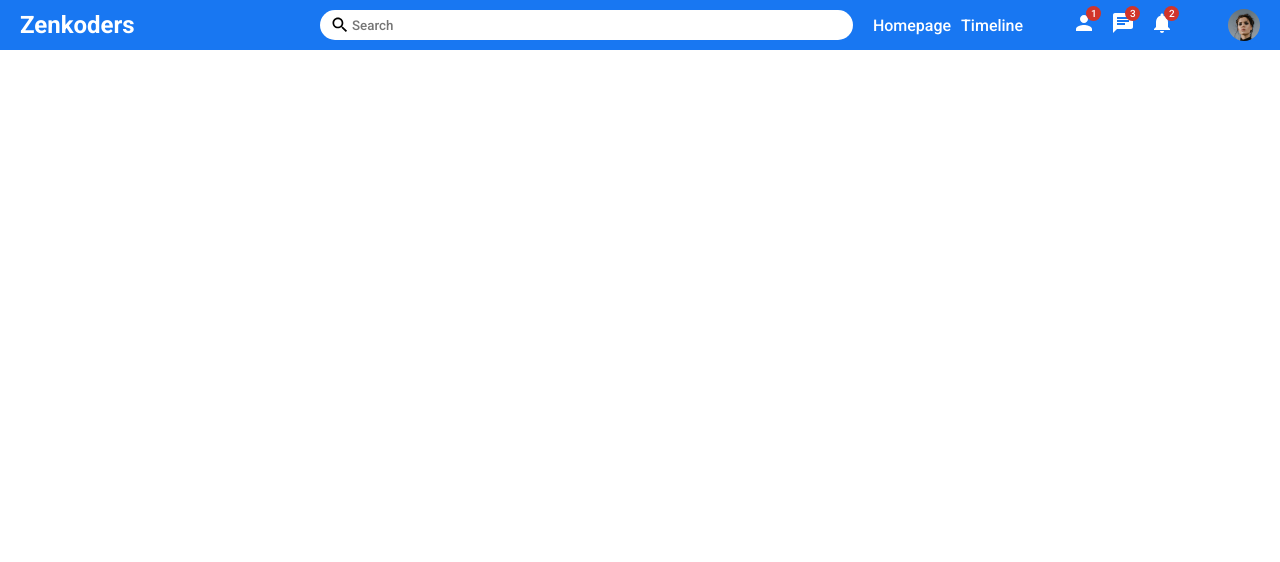
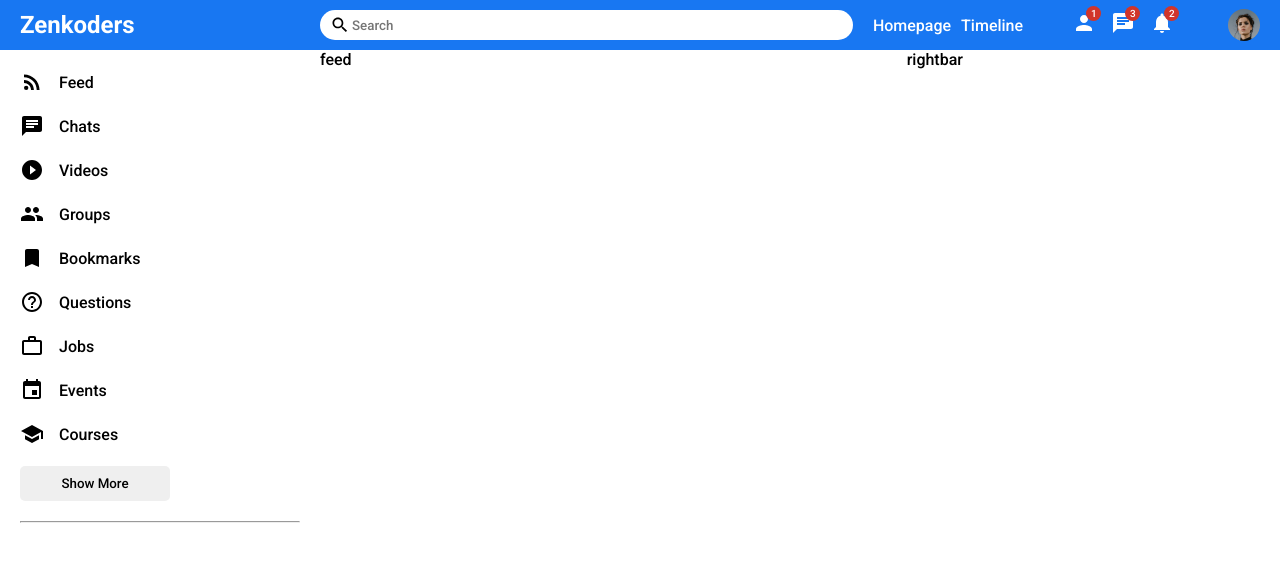
Before and after one commit to meh-alam/react-facebook-clone, a React (Create React App) app: page / in a window 1280 px wide. Shown: the top 562 px of the page. Built offline with nearby package versions, Linux system fonts and the light colour scheme.

Commit message:
done with the sidebar

```diff
--- /dev/null
+++ b/src/components/feed/Feed.jsx
@@ -0,0 +1,9 @@
+import './feed.css'
+
+export default function Feed() {
+    return (
+        <div className='feed'>
+            feed
+        </div>
+    )
+}
--- /dev/null
+++ b/src/components/feed/feed.css
@@ -0,0 +1,3 @@
+.feed{
+    flex: 5.5;
+}
--- /dev/null
+++ b/src/components/leftbar/LeftBar.jsx
@@ -0,0 +1,65 @@
+import "./leftbar.css";
+import RssFeed from "@mui/icons-material/RssFeed";
+import Chat from "@mui/icons-material/Chat";
+import PlayCircleFilledOutlined from "@mui/icons-material/PlayCircleFilledOutlined";
+import Bookmark from "@mui/icons-material/Bookmark";
+import Group from "@mui/icons-material/Group";
+import HelpOutline from "@mui/icons-material/HelpOutline";
+import School from "@mui/icons-material/School";
+import WorkOutline from "@mui/icons-material/WorkOutline";
+import Event from "@mui/icons-material/Event";
+
+
+export default function LeftBar() {
+  return (
+    <div className="leftbar">
+      <div className="leftbar-wrapper">
+        <ul className="leftbar-list">
+          <li className="leftbar-list-item">
+            <RssFeed className="leftbar-icon" />
+            <span className="leftbar-list-item-text">Feed</span>
+          </li>
+          <li className="leftbar-list-item">
+            <Chat className="leftbar-icon" />
+            <span className="sidebar-list-item-text">Chats</span>
+          </li>
+          <li className="leftbar-list-item">
+            <PlayCircleFilledOutlined className="leftbar-icon" />
+            <span className="sidebar-list-item-text">Videos</span>
+          </li>
+          <li className="leftbar-list-item">
+            <Group className="leftbar-icon" />
+            <span className="sidebar-list-item-text">Groups</span>
+          </li>
+          <li className="leftbar-list-item">
+            <Bookmark className="leftbar-icon" />
+            <span className="sidebar-list-item-text">Bookmarks</span>
+          </li>
+          <li className="leftbar-list-item">
+            <HelpOutline className="leftbar-icon" />
+            <span className="leftbar-list-item-text">Questions</span>
+          </li>
+          <li className="leftbar-list-item">
+            <WorkOutline className="leftbar-icon" />
+            <span className="leftbar-list-item-text">Jobs</span>
+          </li>
+          <li className="leftbar-list-item">
+            <Event className="leftbar-icon" />
+            <span className="leftbar-list-itemText">Events</span>
+          </li>
+          <li className="leftbar-list-item">
+            <School className="leftbar-icon" />
+            <span className="leftbar-list-itemText">Courses</span>
+          </li>
+        </ul>
+        <button className="left-bar-button">Show More</button>
+        <hr className="left-bar-hr" />
+        {/* <ul className="left-bar-friend-list">
+          {Users.map((u) => (
+            <CloseFriend key={u.id} user={u} />
+          ))}
+        </ul> */}
+      </div>
+    </div>
+  );
+}
--- /dev/null
+++ b/src/components/leftbar/leftbar.css
@@ -0,0 +1,53 @@
+.leftbar{
+    flex: 3;
+    height: calc(100vh - 50px);
+    overflow-y: scroll;
+}
+
+::-webkit-scrollbar {
+    width: 5px;
+  }
+  ::-webkit-scrollbar-track {
+    background-color: #f1f1f1;
+  }
+  ::-webkit-scrollbar-thumb {
+    background-color: rgb(179, 179, 179);
+  }
+
+.leftbar-wrapper{
+    padding: 20px;
+}
+
+.leftbar-list {
+    padding: 0;
+    margin: 0;
+    list-style: none;
+}
+
+.leftbar-list-item {
+    display: flex;
+    align-items: center;
+    margin-bottom: 20px;
+}
+
+.leftbar-icon {
+    margin-right: 15px;
+}
+
+.left-bar-button {
+    width: 150px;
+    border: none;
+    padding: 10px;
+    border-radius: 5px;
+    font-weight: 500;
+  }
+
+  .left-bar-hr {
+    margin: 20px 0;
+  }
+
+  .left-bar-friend-list {
+    padding: 0;
+    margin: 0;
+    list-style: none;
+  }
--- /dev/null
+++ b/src/components/rightbar/RightBar.jsx
@@ -0,0 +1,9 @@
+import './rightbar.css'
+
+export default function RightBar() {
+    return (
+        <div className='rightbar'>
+            rightbar
+        </div>
+    )
+}
--- /dev/null
+++ b/src/components/rightbar/rightbar.css
@@ -0,0 +1,3 @@
+.rightbar{
+    flex: 3.5;
+}
--- a/src/pages/home/Home.js
+++ /dev/null
@@ -1,9 +0,0 @@
-import TopBar from "../../components/topbar/TopBar.jsx"
-
-export default function Home() {
-    return (
-        <>
-            <TopBar/>
-        </>
-    )
-}
--- /dev/null
+++ b/src/pages/home/Home.jsx
@@ -0,0 +1,18 @@
+import TopBar from "../../components/topbar/TopBar.jsx"
+import LeftBar from '../../components/leftbar/LeftBar'
+import Feed from '../../components/feed/Feed'
+import RightBar from '../../components/rightbar/RightBar'
+import './home.css'
+
+export default function Home() {
+    return (
+        <>
+            <TopBar/>
+            <div className="home-container">
+                <LeftBar/>
+                <Feed/>
+                <RightBar/>
+            </div>
+        </>
+    )
+}
--- a/src/pages/home/home.css
+++ b/src/pages/home/home.css
@@ -0,0 +1,3 @@
+.home-container{
+    display: flex;
+}
```
